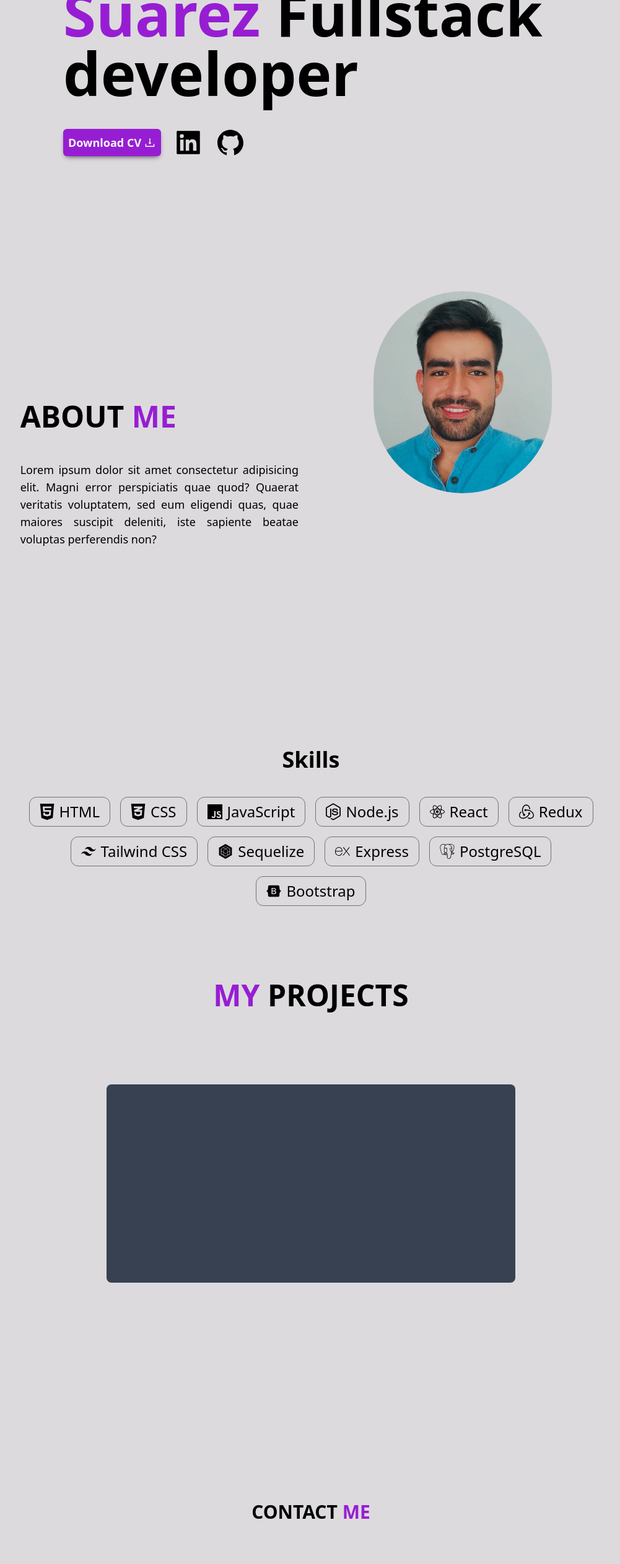
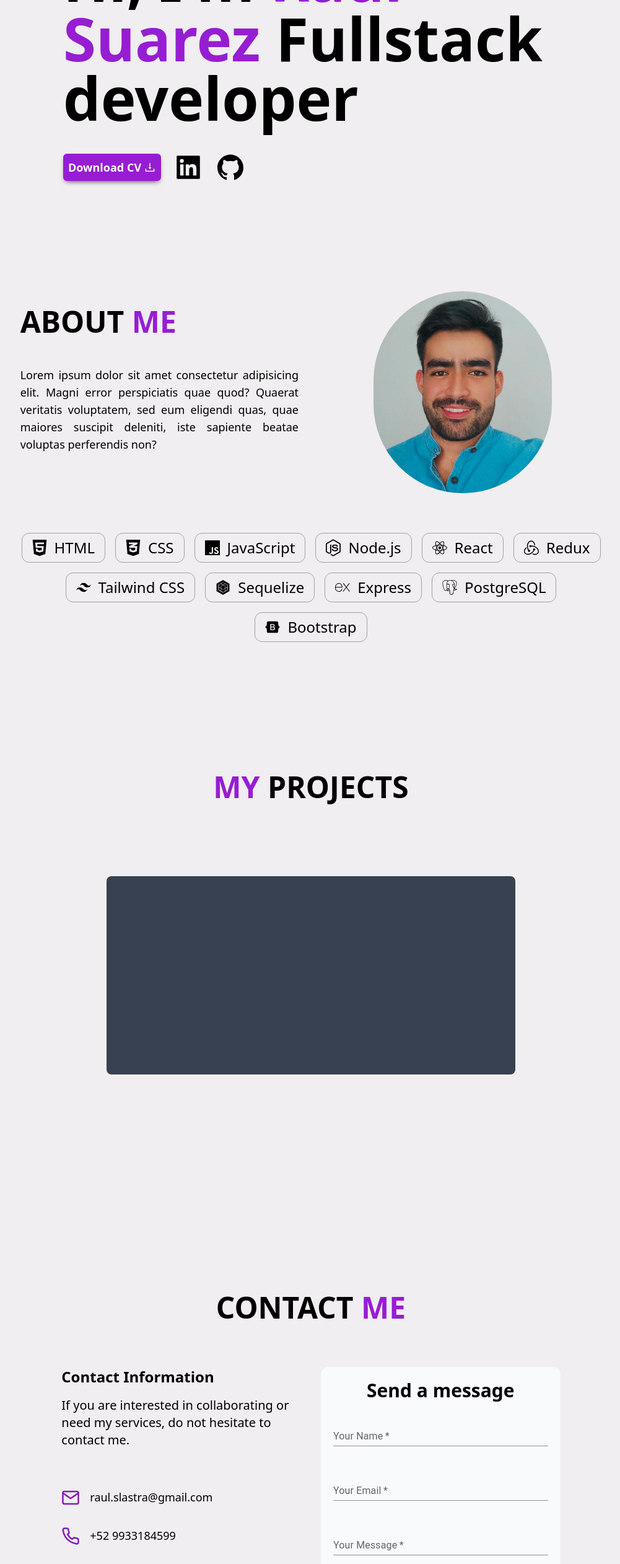
Before and after one commit to RSuarezLastra/Portfolio, a React (Vite) app: page / in a window 1280 px wide. Shown: the part 234-2758 px from the top of the page at 62% size, without its empty margins (138-1139 px from the left). Built offline with nearby package versions, Linux system fonts and the light colour scheme.

Commit message:
modificando algunos estilos

```diff
--- a/index.html
+++ b/index.html
@@ -1,5 +1,5 @@
 <!doctype html>
-<html lang="en" class="scroll-smooth">
+<html lang="en" class="">
   <head>
     <meta charset="UTF-8" />
     <link rel="icon" type="image/svg+xml" href="/vite.svg" />
--- a/src/components/Contact.jsx
+++ b/src/components/Contact.jsx
@@ -38,9 +38,9 @@ const Contact = () => {
 
     return (
         <section id='contact' className='h-screen w-3/4 lg:w-2/3 mx-auto scroll-mt-24'>
-            <h2 className="text-center font-semibold text-3xl mb-8 dark:text-slate-100">CONTACT <span className='text-seance-700'>ME</span></h2>
+            <h2 className="text-center font-semibold text-3xl sm:text-5xl mb-8 dark:text-slate-100">CONTACT <span className='text-seance-700'>ME</span></h2>
 
-            <div className=' bg-shark-200 dark:bg-neutral-900  px-0 lg:px-6 grid grid-cols-1 md:grid-cols-2 gap-8 rounded-xl'>
+            <div className=' bg-shark-100 dark:bg-neutral-900  px-0 lg:px-6 grid grid-cols-1 md:grid-cols-2 gap-8 rounded-xl'>
                 <div className='hidden md:block  py-10 '>
                     <h3 className='text-2xl font-semibold mb-4 dark:text-white'>Contact Information</h3>
                     <p className='text-xl mb-16 dark:text-white'>If you are interested in collaborating or need my services, do not hesitate to contact me.</p>
@@ -63,7 +63,7 @@ const Contact = () => {
                     <Box
                         id="contact-form"
                         onSubmit={handleSubmit}
-                        className='bg-slate-100 rounded-xl p-5'
+                        className='bg-slate-50 rounded-xl p-5 dark:bg-neutral-400'
                         component="form">
                         <h3 className="text-center font-semibold text-3xl mb-6" >Send a message</h3>
                         <div >
--- a/src/components/Intro.jsx
+++ b/src/components/Intro.jsx
@@ -1,10 +1,11 @@
 import imagen from '/src/img/foto_raul.jpeg';
-
+import Skills from './Skills';
 
 
 const Intro = () => {
     return (
-        <div id='about' className="grid grid-cols-1 md:grid-cols-2 gap-0 md:gap-10  sm:min-h-screen p-4 md:p-10 lg:p-16 w-10/12 mx-auto scroll-mt-10">
+        <section id='about' className='sm:min-h-screen scroll-mt-10'>
+            <div  className="grid grid-cols-1 md:grid-cols-2 gap-0 md:gap-10   p-4 md:p-10 lg:p-16 w-10/12 mx-auto ">
                 <div className="flex flex-col justify-center">
                     <h2 className="text-center sm:text-left text-3xl sm:text-5xl font-semibold mb-1 lg:mb-4 dark:text-slate-100">
                         ABOUT <span className='text-seance-700'>ME</span></h2>
@@ -16,6 +17,10 @@ const Intro = () => {
                     </div>
                 </div>
             </div>
+            <Skills/>
+
+        </section>
+
     )
 }
 
--- a/src/components/Navbar/Nav.jsx
+++ b/src/components/Navbar/Nav.jsx
@@ -23,13 +23,13 @@ const Nav = () => {
 
     return (
         <header className='relative z-[1000]'>
-            <motion.nav className="top-6  left-1/2 rounded-full bg-white bg-opacity-60 dark:bg-opacity-60  dark:bg-neutral-800 backdrop-blur-[0.5rem] flex justify-center p-4  shadow-xl fixed"
+            <motion.nav className="top-6  left-1/2 rounded-full bg-white bg-opacity-60 dark:bg-opacity-60  dark:bg-neutral-700 backdrop-blur-[0.5rem] flex justify-center p-4  shadow-xl fixed"
                 initial={{ y: -100, x: '-50%', opacity: 0 }}
                 animate={{ y: 0, x: '-50%', opacity: 1 }}
                 transition={{ delay: 0.2 }}>
                 <ul className="flex justify-evenly items-center text-gray-600">
                     <li className='flex items-center'>
-                        <button onClick={handleChangeTheme} className='dark:text-slate-200 dark:hover:text-slate-50 hover:text-gray-950'>
+                        <button onClick={handleChangeTheme} className='dark:text-slate-200 dark:hover:text-slate-50 hover:text-gray-950 '>
                             {theme === 'dark' ? (< BsSunFill size={16} />) : (<BsFillMoonFill size={16} />)}
                         </button>
                     </li>
--- a/src/components/Projects.jsx
+++ b/src/components/Projects.jsx
@@ -1,7 +1,7 @@
 
 const Projects = () => {
     return(
-        <div id='projects' className="min-h-screen w-3/4 mx-auto mb-10 scroll-mt-24">
+        <div id='projects' className="min-h-screen w-3/4 mx-auto mt-0 lg:mt-20 mb-10 scroll-mt-24">
             <h2 className="text-center font-semibold text-3xl sm:text-5xl mb-8 sm:mb-20 dark:text-slate-100"><span className='text-seance-700'>MY </span>PROJECTS</h2>
             <div className="flex flex-col gap-5 md:gap-10 p-0 md:p-10">
                 <div className="mx-auto h-80 w-60 md:w-3/4  bg-gray-700 rounded-lg">
--- a/src/components/Skills.jsx
+++ b/src/components/Skills.jsx
@@ -17,12 +17,11 @@ const skillsData = [
 
 const Skills = () => {
     return (
-        <div className='w-full  mb-10 sm:mb-20 py-10'>
-            <h2 className="text-center font-semibold text-2xl sm:text-4xl mb-8 md:mb-10 dark:text-slate-200">Skills</h2>
+        <div className='w-full mb-10 sm:mb-20 pb-10'>
             <div className="mx-auto w-3/4 flex flex-wrap gap-4 justify-center ">
                 {skillsData.map((skill, index) => (
-                    <div key={index} className='flex items-center p-2 sm:px-4 h-8 sm:h-12 rounded-xl border border-neutral-500 dark:bg-neutral-400 dark:border-none'>
-                        <div className='flex items-center w-4 sm:w-6 mr-1 sm:mr-2'> {skill.icon}</div>
+                    <div key={index} className='flex items-center p-2 sm:px-4 h-8 sm:h-12 rounded-xl border border-neutral-400   dark:bg-neutral-500 dark:border-neutral-500'>
+                        <div className='flex items-center w-4 sm:w-6 mr-1 sm:mr-3'> {skill.icon}</div>
                         <p className='text-sm sm:text-base md:text-2xl'>{skill.name}</p>
                     </div>
                 ))}
--- a/src/components/Title.jsx
+++ b/src/components/Title.jsx
@@ -4,7 +4,7 @@ import { AiOutlineDownload, AiFillLinkedin, AiFillGithub } from 'react-icons/ai'
 
 const Title = () => {
     return (
-        <div id='home' className="mx-auto w-3/4 grid items-center min-h-[28rem] sm:min-h-[37.5rem] ">
+        <div id='home' className="mx-auto w-3/4 grid items-center min-h-[26rem]  sm:min-h-[37.5rem] pt-10 sm:pt-20">
             <div className='flex flex-col ml-0 sm:ml-20'>
                 <h1 className="text-center sm:text-left text-4xl sm:text-7xl md:text-8xl font-semibold mb-1 lg:mb-4 dark:text-slate-100">
                     Hi, I'm <span className='text-seance-700'>Raul Suarez</span>  Fullstack developer</h1>
--- a/src/views/Home.jsx
+++ b/src/views/Home.jsx
@@ -1,18 +1,16 @@
 import Nav from "../components/Navbar/Nav";
 import Title from "../components/Title";
 import Intro from "../components/Intro";
-import Skills from "../components/Skills";
 import Projects from "../components/Projects";
 import Contact from "../components/Contact";
 
 const Home = () => {
     return (
-        <div className="bg-shark-200 dark:bg-neutral-900 min-h-screen w-full">
+        <div className="bg-shark-100 dark:bg-neutral-900 min-h-screen w-full">
 
             <Nav />
             <Title/>
             <Intro />
-            <Skills />
             <Projects />
             <Contact/>
         </div>
```
Lines whose indentation alone changed are shown as unchanged.
